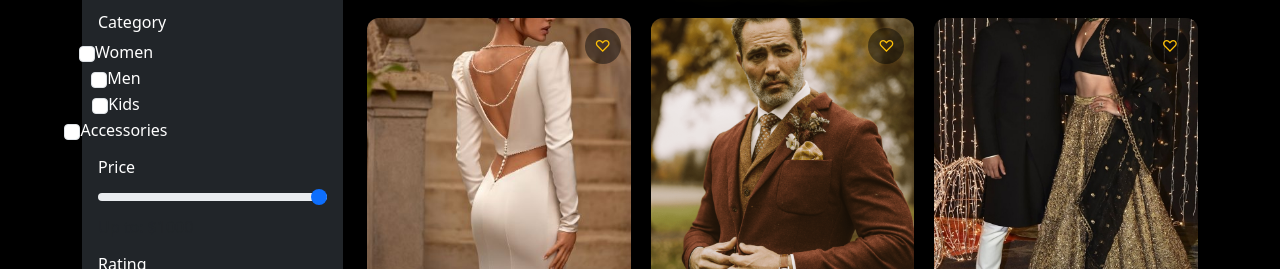
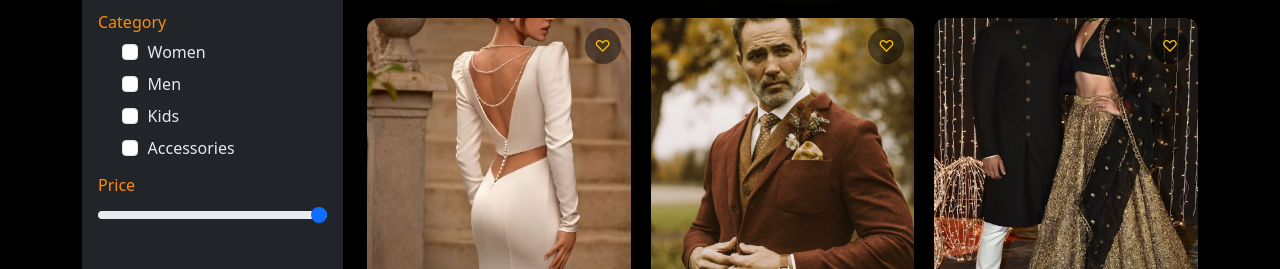
Before and after one commit to gervzsss/webapp, a website: page products.html in a window 1280 px wide. Shown: the part 531-800 px from the top of the page. Drawn offline with nearby package versions, Linux system fonts and the light colour scheme; files that its build step writes are made by us from their sources; a web font is replaced by a local one.

Commit message:
fix: Update cart styles for improved checkbox alignment and sidebar filter adjustments

```diff
--- a/styles.css
+++ b/styles.css
@@ -468,7 +468,7 @@ body {
   border-left: 3px solid rgba(255, 180, 60, 0.12);
 }
 
-.form-check {
+.cart-list .form-check {
   width: 36px;
   flex: 0 0 36px;
   display: flex;
@@ -476,7 +476,7 @@ body {
   justify-content: center;
 }
 
-.select-item {
+.cart-list .select-item {
   width: 18px;
   height: 18px;
 }
@@ -545,3 +545,25 @@ body {
 .cart-item.selected {
   transition: box-shadow .22s ease, background .22s ease, border-left-color .22s ease;
 }
+
+/* Sidebar filter specific adjustments to ensure checkboxes and labels align */
+.sticky-sidebar .form-check {
+  display: flex;
+  align-items: center;
+  gap: .6rem;
+  margin-bottom: .5rem;
+}
+
+.sticky-sidebar .form-check .form-check-input {
+  margin-left: 0;
+  margin-top: 0;
+}
+
+.sticky-sidebar label.form-check-label {
+  margin: 0;
+  color: #e9e9e9;
+}
+
+.sticky-sidebar h5, .sticky-sidebar h6 {
+  color: #ff8c00;
+}
```
